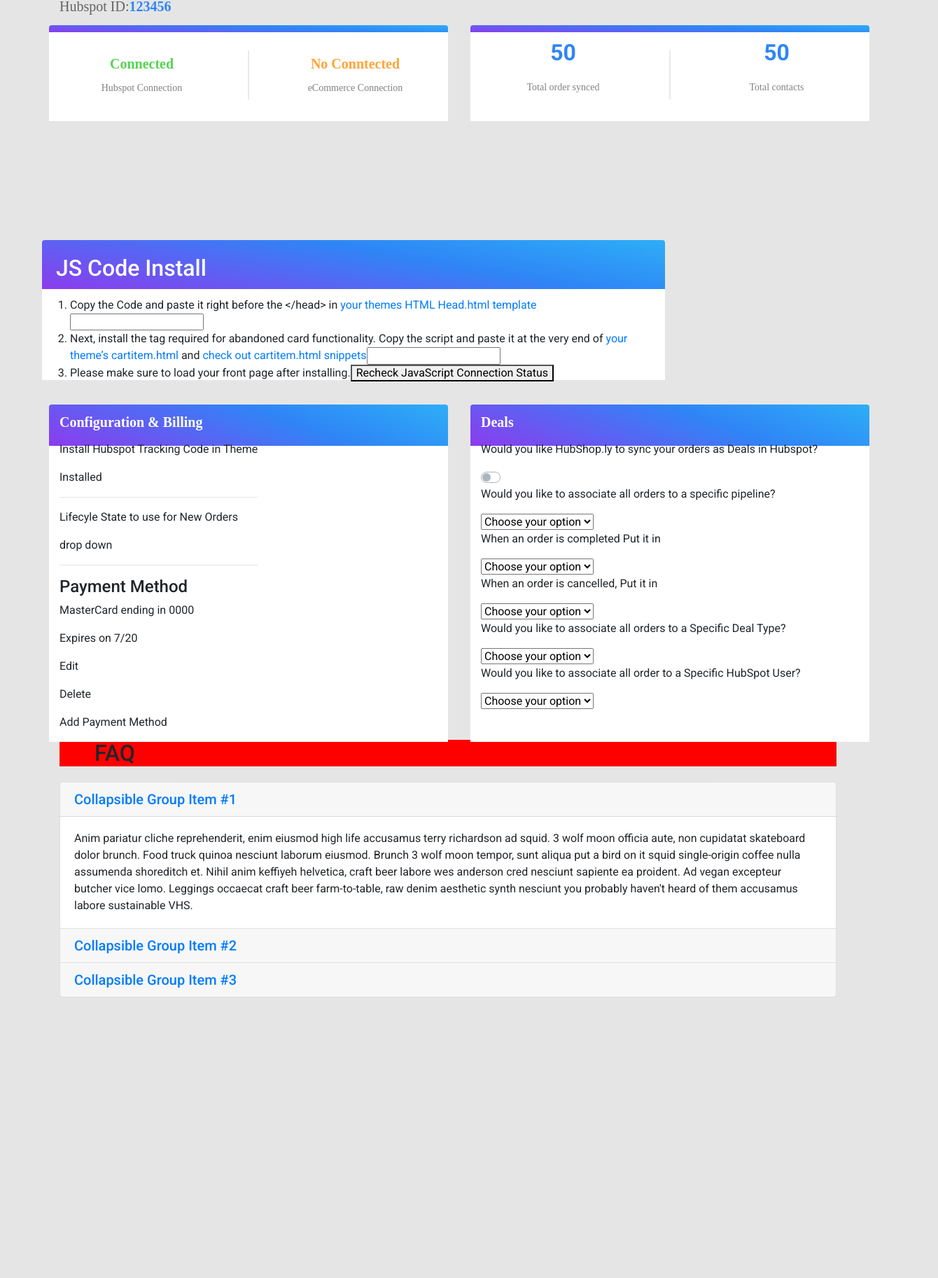
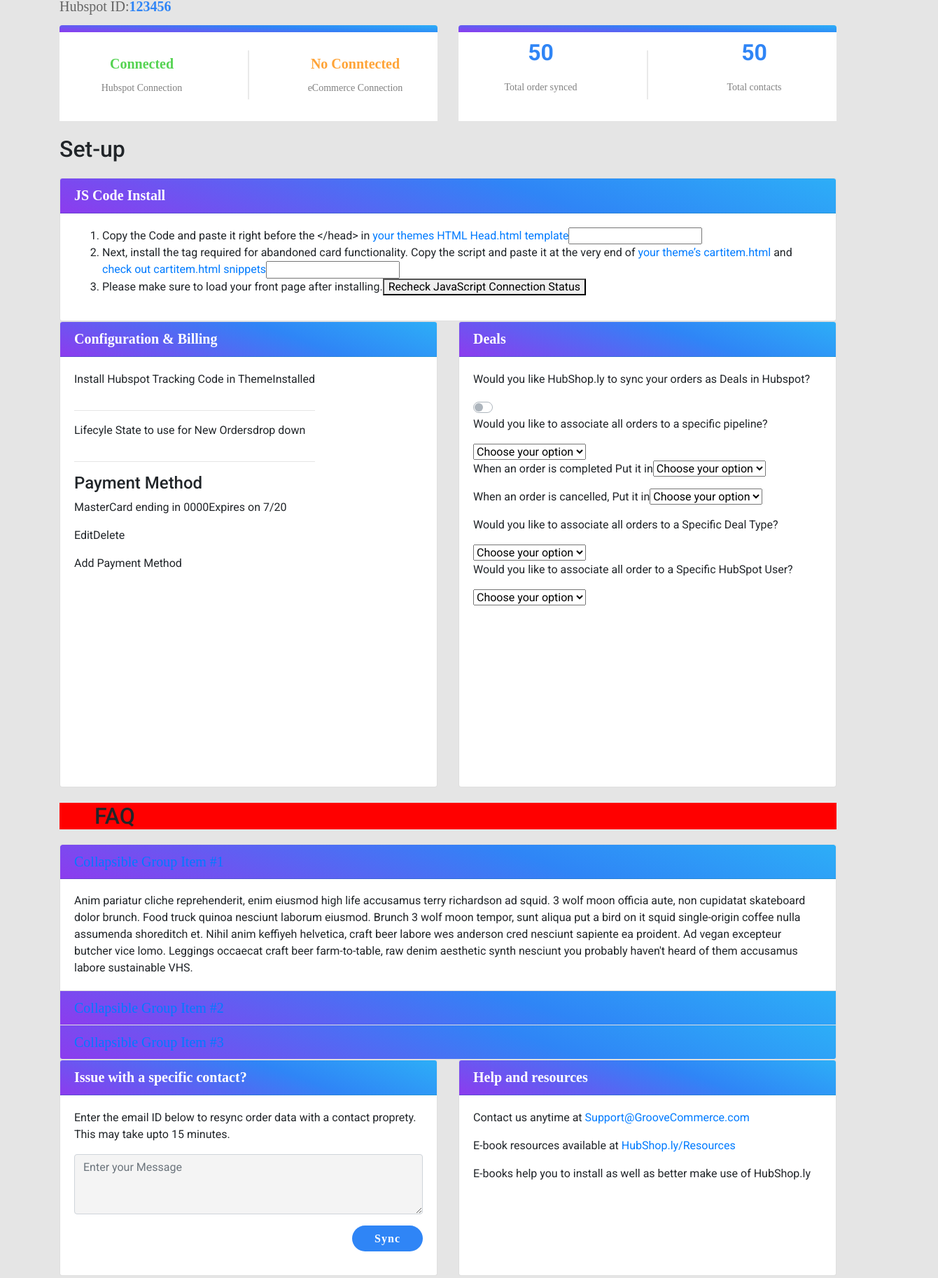
Before and after one commit to michaelzheng1/hubshop.ly, a React app: page / in a window 1280 px wide. Shown: the part 102-1928 px from the top of the page at 70% size, 1340 px wide, since content can reach past the window. Before the commit the page ends 1527 px from the top, so only its background shows below. Built offline with nearby package versions, Linux system fonts and the light colour scheme.

Commit message:
use cards for each section

```diff
--- a/package.json
+++ b/package.json
@@ -26,6 +26,7 @@
     "babel-loader": "^8.0.6",
     "css-loader": "^3.2.0",
     "html-webpack-plugin": "^3.2.0",
+    "jquery": "^3.4.1",
     "style-loader": "^1.0.0",
     "webpack": "^4.41.1",
     "webpack-cli": "^3.3.9",
@@ -33,12 +34,14 @@
   },
   "dependencies": {
     "bootstrap": "^4.3.1",
+    "font-awesome": "^4.7.0",
     "normalize.css": "^8.0.1",
     "popper.js": "^1.16.0",
     "react": "^16.10.2",
     "react-bootstrap": "^1.0.0-beta.14",
     "react-bootstrap-tabs": "^1.0.2",
     "react-dom": "^16.10.2",
+    "react-icons": "^3.8.0",
     "react-router-dom": "^5.1.2"
   }
 }
--- a/src/App.js
+++ b/src/App.js
@@ -10,6 +10,7 @@
 import Blog from './components/Blog/Blog';
 import './App.css';
 import Navbar from './components/NavBar/NavBar';
+import IssueAndHelp from './components/IssueAndHelp/IssueAndHelp';
 
 class App extends React.Component {
     render() {
@@ -21,6 +22,8 @@
                     <Setup />
                     <Billing />
                     <HelpCenter />
+                    <IssueAndHelp />
+                    <Blog />
                 </div>
             </BrowserRouter>
         );
--- a/src/components/Billing/Billing&Deals.js
+++ b/src/components/Billing/Billing&Deals.js
@@ -4,9 +4,147 @@
 class Billing extends React.Component {
   render() {
     return (
-      <div class="container bill-and-deals">
-        <div class="row">
-          <div class="col-sm-6 billing">
+      <div className="container bill-and-deals">
+        <div className="row">
+          <div className="col-sm-6">
+          <div className="card bill-and-deals">
+              <h5 class="card-header">Configuration & Billing</h5>
+              <div class="card-body">
+                <p class="card-text">
+                  <div className="tracking-code">
+                    <p>Install Hubspot Tracking Code in Theme</p>
+                    <p>Installed</p>
+                  </div>
+                  <hr className="horizontal-line"></hr>
+                  <div className="lifecycle-state">
+                    <p>Lifecyle State to use for New Orders</p>
+                    <p>drop down</p>
+                  </div>
+                  <hr className="horizontal-line"></hr>
+                  <div className="bill">
+                    <h4>Payment Method</h4>
+                    <div className="left-side">
+                      <p>MasterCard ending in 0000</p>
+                      <p>Expires on 7/20</p>
+                    </div>
+                    <div className="right-side">
+                      <p>Edit</p>
+                      <p>Delete</p>
+                    </div>
+                    <div className="add-payment">
+                      <p>Add Payment Method</p>
+                    </div>
+                  </div>
+                </p>
+              </div>
+            </div>
+          </div>
+          <div className="col-sm-6 ">
+          <div className="card bill-and-deals">
+              <h5 className="card-header">Deals</h5>
+              <div className="card-body">
+                <p className="card-text">
+                  <div className="payment">
+                    <div className="sync">
+                      <p>
+                        Would you like HubShop.ly to sync your orders as Deals
+                        in Hubspot?
+                      </p>
+
+                      <div class="custom-control custom-switch">
+                        <input
+                          type="checkbox"
+                          class="custom-control-input"
+                          id="customSwitches"
+                        />
+                        <label
+                          class="custom-control-label"
+                          for="customSwitches"
+                        ></label>
+                      </div>
+                    </div>
+                    <div className="question">
+                      <p>
+                        Would you like to associate all orders to a specific
+                        pipeline?
+                      </p>
+                      <select className="mdb-select md-form">
+                        <option value="" disabled selected>
+                          Choose your option
+                        </option>
+                        <option value="1">Option 1</option>
+                        <option value="2">Option 2</option>
+                        <option value="3">Option 3</option>
+                      </select>
+                    </div>
+                    <div className="question">
+                      <p>When an order is completed Put it in</p>
+                      <select className="mdb-select md-form">
+                        <option value="" disabled selected>
+                          Choose your option
+                        </option>
+                        <option value="1">Option 1</option>
+                        <option value="2">Option 2</option>
+                        <option value="3">Option 3</option>
+                      </select>
+                    </div>
+                    <div className="question">
+                      <p>When an order is cancelled, Put it in </p>
+                      <select className="mdb-select md-form">
+                        <option value="" disabled selected>
+                          Choose your option
+                        </option>
+                        <option value="1">Option 1</option>
+                        <option value="2">Option 2</option>
+                        <option value="3">Option 3</option>
+                      </select>
+                    </div>
+                    <div className="question">
+                      <p>
+                        Would you like to associate all orders to a Specific
+                        Deal Type?
+                      </p>
+                      <select className="mdb-select md-form">
+                        <option value="" disabled selected>
+                          Choose your option
+                        </option>
+                        <option value="1">Option 1</option>
+                        <option value="2">Option 2</option>
+                        <option value="3">Option 3</option>
+                      </select>
+                    </div>
+                    <div className="question">
+                      <p>
+                        Would you like to associate all order to a Specific
+                        HubSpot User?
+                      </p>
+
+                      <select className="mdb-select md-form">
+                        <option value="" disabled selected>
+                          Choose your option
+                        </option>
+                        <option value="1">Option 1</option>
+                        <option value="2">Option 2</option>
+                        <option value="3">Option 3</option>
+                      </select>
+                    </div>
+                  </div>
+                </p>
+              </div>
+            </div>
+          </div>
+        </div>
+      </div>
+    );
+  }
+}
+
+export default Billing;
+
+/*
+
+
+<div className="section-with-title">
               <div className="payment">
                 <h1>Configuration & Billing</h1>
                 <div className="tracking-code">
@@ -35,110 +173,5 @@
                 </div>
               </div>
             </div>
-          <div class="col-sm-6 billing">
-            <div className="payment">
-              <h1>Deals</h1>
-              <div className="sync">
-                <p>
-                  Would you like HubShop.ly to sync your orders as Deals in
-                  Hubspot?
-                </p>
-
-                <div class="custom-control custom-switch">
-                  <input
-                    type="checkbox"
-                    class="custom-control-input"
-                    id="customSwitches"
-                  />
-                  <label
-                    class="custom-control-label"
-                    for="customSwitches"
-                  ></label>
-                </div>
-              </div>
-              <div className="question">
-                <p>
-                  Would you like to associate all orders to a specific pipeline?
-                </p>
-                <select class="mdb-select md-form">
-                  <option value="" disabled selected>
-                    Choose your option
-                  </option>
-                  <option value="1">Option 1</option>
-                  <option value="2">Option 2</option>
-                  <option value="3">Option 3</option>
-                </select>
-              </div>
-              <div className="question">
-                <p>When an order is completed Put it in</p>
-                <select class="mdb-select md-form">
-                  <option value="" disabled selected>
-                    Choose your option
-                  </option>
-                  <option value="1">Option 1</option>
-                  <option value="2">Option 2</option>
-                  <option value="3">Option 3</option>
-                </select>
-              </div>
-              <div className="question">
-                <p>When an order is cancelled, Put it in </p>
-                <select class="mdb-select md-form">
-                  <option value="" disabled selected>
-                    Choose your option
-                  </option>
-                  <option value="1">Option 1</option>
-                  <option value="2">Option 2</option>
-                  <option value="3">Option 3</option>
-                </select>
-              </div>
-              <div className="question">
-                <p>
-                  Would you like to associate all orders to a Specific Deal
-                  Type?
-                </p>
-                <select class="mdb-select md-form">
-                  <option value="" disabled selected>
-                    Choose your option
-                  </option>
-                  <option value="1">Option 1</option>
-                  <option value="2">Option 2</option>
-                  <option value="3">Option 3</option>
-                </select>
-              </div>
-              <div className="question">
-                <p>
-                  Would you like to associate all order to a Specific HubSpot
-                  User?
-                </p>
-
-                <select class="mdb-select md-form">
-                  <option value="" disabled selected>
-                    Choose your option
-                  </option>
-                  <option value="1">Option 1</option>
-                  <option value="2">Option 2</option>
-                  <option value="3">Option 3</option>
-                </select>
-              </div>
-            </div>
-          </div>
-        </div>
-      </div>
-    );
-  }
-}
-
-export default Billing;
-
-/*
-
-
-
-
-                <div class="col-sm-5">
-      <button type="button" class="btn btn-sm btn-secondary btn-toggle" data-toggle="button" aria-pressed="false" autocomplete="off">
-        <div class="handle"></div>
-      </button>
-    </div>
 
     */
--- a/src/components/Billing/Billing.css
+++ b/src/components/Billing/Billing.css
@@ -59,12 +59,29 @@
 }
 /*********                          *****************     8************/
 .bill-and-deals {
-  margin-top: 130px;
+  height: 666px;
 }
-.billing {
+.card-header {
+  background-image: linear-gradient(
+    20.17deg,
+    #8c3cee 0%,
+    #2f85f6 60.78%,
+    #2daef7 100%
+  );
+  border-radius: 4px 4px 0px 0px;
+  font-family: Muli;
+  font-style: normal;
+  font-weight: bold;
+  font-size: 20px;
+  line-height: 25px;
+  color: #ffffff;
+  color: #ffffff;
+}
+.section-with-title {
+
   position: relative;
   background-color: white;
-  height: auto;
+  height: 666px;
   top: 25px;
   left: 0px;
   width: 427px;
@@ -78,6 +95,7 @@
   background-position: 0% 0%, 0% 100%;
   background-repeat: no-repeat;
   border-radius: 4px 4px 0px 0px;
+  display: flex;
 }
 .payment h1 {
   font-family: Muli;
--- a/src/components/Blog/Blog.js
+++ b/src/components/Blog/Blog.js
@@ -3,8 +3,8 @@
 class Blog extends React.Component {
     render() {
         return (
-            <div className="blog">
-            </div>
+            <div class="col-sm-6">.col-sm-6</div>
+
         );
     }
 }
--- /dev/null
+++ b/src/components/IssueAndHelp/IssueAndHelp.css
@@ -0,0 +1,57 @@
+.typeHere {
+  height: 63px;
+  background: #f4f4f4;
+  width: 95%;
+  border-radius: 4px;
+  border: none;
+  vertical-align: middle;
+  padding-left: 18px;
+}
+.issue-and-help {
+  height: 309px;
+}
+.issue p {
+  font-family: Muli;
+  font-style: normal;
+  font-weight: 300;
+  font-size: 16px;
+  line-height: 20px;
+
+  color: #0b0b0b;
+  padding: 12px;
+}
+
+.form-control {
+  background: #f4f4f4;
+  border-radius: 4px;
+}
+
+textarea {
+    vertical-align: center !important;
+}
+.btn-default {
+  font-family: Muli;
+  font-style: normal;
+  font-weight: bold;
+  font-size: 16px;
+  line-height: 20px;
+  color: #ffffff;
+  background: #2f85f6 !important;
+  border-radius: 20px;
+  letter-spacing: 1px;
+  line-height: 15px;
+  padding: 10px 31px;
+  background: transparent;
+  transition: all 0.3s ease 0s;
+  vertical-align: center;
+}
+
+.btn-default:hover {
+  color: #fff;
+  border: 2px solid rgba(43, 122, 226, 0.75);
+}
+
+p {
+  display: inline-block;
+
+}
--- /dev/null
+++ b/src/components/IssueAndHelp/IssueAndHelp.js
@@ -0,0 +1,66 @@
+import React from "react";
+import "./IssueAndHelp.css";
+
+class IssueAndHelp extends React.Component {
+  render() {
+    return (
+      <div className="container">
+        <div className="row">
+          <div className="col-sm-6">
+            <div className="card issue-and-help">
+              <h5 class="card-header">Issue with a specific contact?</h5>
+              <div class="card-body">
+                <p class="card-text">
+                  <p>
+                    Enter the email ID below to resync order data with a contact
+                    proprety. This may take upto 15 minutes.
+                  </p>
+                  <form action="/action_page.php">
+                    <div className="form-group">
+                      <textarea
+                        className="form-control"
+                        placeholder="Enter your Message"
+                        id="textarea"
+                        rows="3"
+                      ></textarea>
+                    </div>
+                  </form>
+                  <button type="button" class="btn float-right btn-default">
+                    Sync
+                  </button>
+                </p>
+              </div>
+            </div>
+          </div>
+          <div className="col-sm-6">
+            <div className="card issue-and-help">
+              <h5 class="card-header">Help and resources</h5>
+              <div class="card-body">
+                <p class="card-text">
+                  <div className="contact">
+                    <p>
+                      Contact us anytime at{" "}
+                      <a href="#">Support@GrooveCommerce.com</a>
+                    </p>
+                  </div>
+                  <div className="resources">
+                    <p>
+                      E-book resources available at{" "}
+                      <a href="#">HubShop.ly/Resources</a>
+                    </p>
+                    <p>
+                      E-books help you to install as well as better make use of
+                      HubShop.ly
+                    </p>
+                  </div>
+                </p>
+              </div>
+            </div>
+          </div>
+        </div>
+      </div>
+    );
+  }
+}
+
+export default IssueAndHelp;
--- a/src/components/Setup/Setup.js
+++ b/src/components/Setup/Setup.js
@@ -6,6 +6,46 @@
     var headHTML = "</head>";
 
     return (
+      <div class="container">
+        <div class="col-16">
+          <h1>Set-up</h1>
+          <div className="card">
+            <h5 class="card-header">JS Code Install</h5>
+            <div class="card-body">
+              <p class="card-text">
+                <ol>
+                  <li>
+                    Copy the Code and paste it right before the {headHTML} in{" "}
+                    <a href="#">your themes HTML Head.html template</a>
+                    <input></input>
+                  </li>
+                  <li>
+                    {" "}
+                    Next, install the tag required for abandoned card
+                    functionality. Copy the script and paste it at the very end
+                    of
+                    <a href="#"> your theme’s cartitem.html</a> and
+                    <a href="#"> check out cartitem.html snippets</a>
+                    <input></input>
+                  </li>
+                  <li>
+                    {" "}
+                    Please make sure to load your front page after installing.
+                    <button>Recheck JavaScript Connection Status</button>
+                  </li>
+                </ol>
+              </p>
+            </div>
+          </div>
+        </div>
+      </div>
+    );
+  }
+}
+
+export default Setup;
+
+/*
       <div className="flex-container code">
         <div className="code">
           <h1>JS Code Install</h1>
@@ -32,8 +72,4 @@
           </ol>
         </div>
       </div>
-    );
-  }
-}
-
-export default Setup;
+      */
--- a/src/components/Status/Status.css
+++ b/src/components/Status/Status.css
@@ -34,7 +34,7 @@
 }
 
 /*********                          *****************     8************/
-
+/*
 .col-sm-6 {
   background-color: white;
   width: 428px;
@@ -53,12 +53,28 @@
   border-radius: 4px 4px 0px 0px;
   display: flex;
 }
-.col-sm-6 .connection {
+*/
+.section {
   position: relative;
+
+  background-color: white;
+  top: 0;
+  left: 0;
+  height: 137px;
+  background-image: linear-gradient(
+    2.7deg,
+    #8c3cee 0%,
+    #2f85f6 60.78%,
+    #2daef7 100%
+  );
+  background-size: 100% 10px;
+  background-position: 0% 0%, 0% 100%;
+  background-repeat: no-repeat;
+  border-radius: 4px 4px 0px 0px;
+  display: flex;
 }
-.col-sm-6:nth-child(2) {
-  left: 32px;
-}
+
+
 
 .connect-status {
   width: 50%;
--- a/src/components/Status/Status.js
+++ b/src/components/Status/Status.js
@@ -11,7 +11,8 @@
           <span className="id">123456</span>
         </h1>
         <div class="row">
-          <div class="col-sm-6 connection">
+          <div class="col-sm-6">
+            <div className="section">
             <div className="connect-status">
               <h1 className="connected-green">Connected</h1>
               <h4 className="connected-detail">Hubspot Connection</h4>
@@ -24,9 +25,12 @@
               <h1 className="connected-yellow">No Conntected</h1>
               <h4 className="connected-detail">eCommerce Connection</h4>
             </div>
+            </div>
           </div>
           <div class="col-sm-6">
-            <div className="number-section">
+          <div className="section">
+
+          <div className="number-section">
               <h1 className="number">50</h1>
               <h4 className="number-descrip">Total order synced</h4>
             </div>
@@ -37,7 +41,8 @@
             <div className="number-section">
               <h1 className="number">50</h1>
               <h4 className="number-descrip">Total contacts</h4>
-            </div>
+            </div> </div>
+
           </div>
         </div>
       </div>
```
Also changed, not shown: 1 other file (tests, documents, lock files or other folders). Lines whose indentation alone changed are shown as unchanged.
